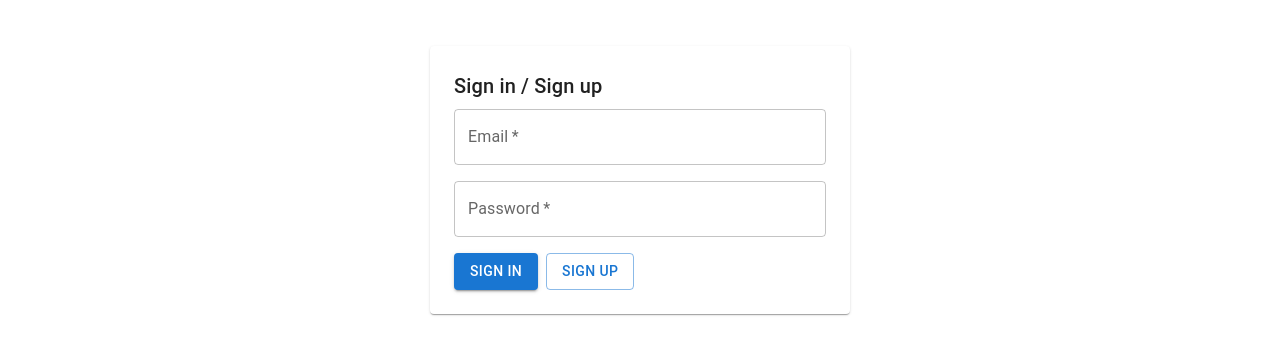
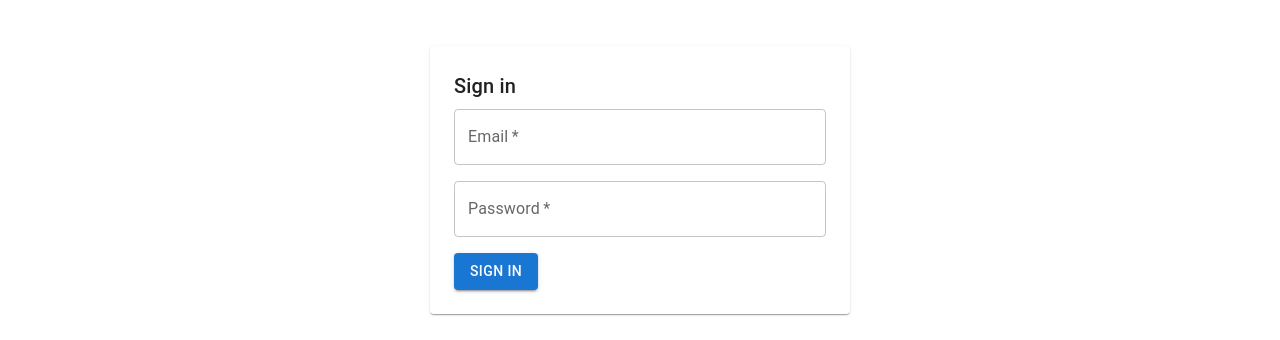
Before and after one commit to sakis475/profit-gym-tracker, a React (Vite) app: page / in a window 1280 px wide. Shown: the part 148-488 px from the top of the page. Built offline with nearby package versions, Linux system fonts and the light colour scheme; no server answers.

Commit message:
remove sign up

```diff
--- a/src/pages/Login.tsx
+++ b/src/pages/Login.tsx
@@ -25,29 +25,11 @@ export default function Login({ onSuccess }: Props) {
         onSuccess?.(data?.user ?? data?.session?.user ?? null)
     }
 
-    async function handleSignUp(e: FormEvent) {
-        e.preventDefault()
-        setError(null)
-        setLoading(true)
-        const { data, error } = await supabase.auth.signUp({ email, password })
-        setLoading(false)
-        if (error) {
-            setError(error.message)
-            return
-        }
-        const signedUser = data?.user ?? data?.session?.user ?? null
-        if (signedUser) {
-            onSuccess?.(signedUser)
-            return
-        }
-        setError('Sign-up successful — please confirm your email before signing in.')
-    }
-
     return (
         <Box display="flex" justifyContent="center" alignItems="center" minHeight="60vh">
             <Paper sx={{ p: 3, width: 420 }}>
                 <form onSubmit={handleSignIn}>
-                    <Typography variant="h6" gutterBottom>Sign in / Sign up</Typography>
+                    <Typography variant="h6" gutterBottom>Sign in</Typography>
                     {error && <Alert severity="info" sx={{ mb: 2 }}>{error}</Alert>}
                     <TextField
                         label="Email"
@@ -67,14 +49,9 @@ export default function Login({ onSuccess }: Props) {
                         required
                         sx={{ mb: 2 }}
                     />
-                    <Box display="flex" gap={1}>
-                        <Button type="submit" variant="contained" disabled={loading} startIcon={loading ? <CircularProgress size={16} /> : null}>
-                            Sign in
-                        </Button>
-                        <Button type="button" variant="outlined" onClick={handleSignUp} disabled={loading}>
-                            Sign up
-                        </Button>
-                    </Box>
+                    <Button type="submit" variant="contained" disabled={loading} startIcon={loading ? <CircularProgress size={16} /> : null}>
+                        Sign in
+                    </Button>
                 </form>
             </Paper>
         </Box>
```
